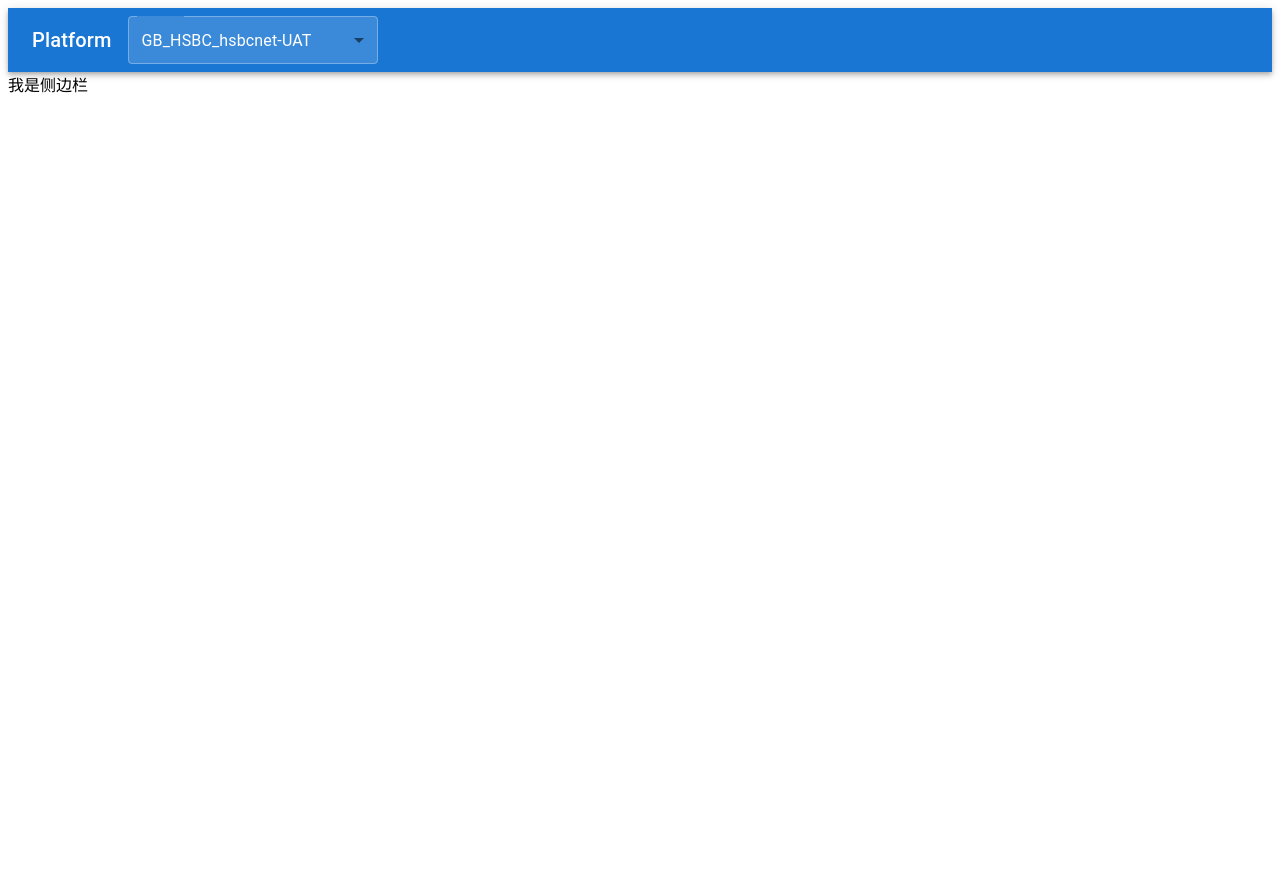
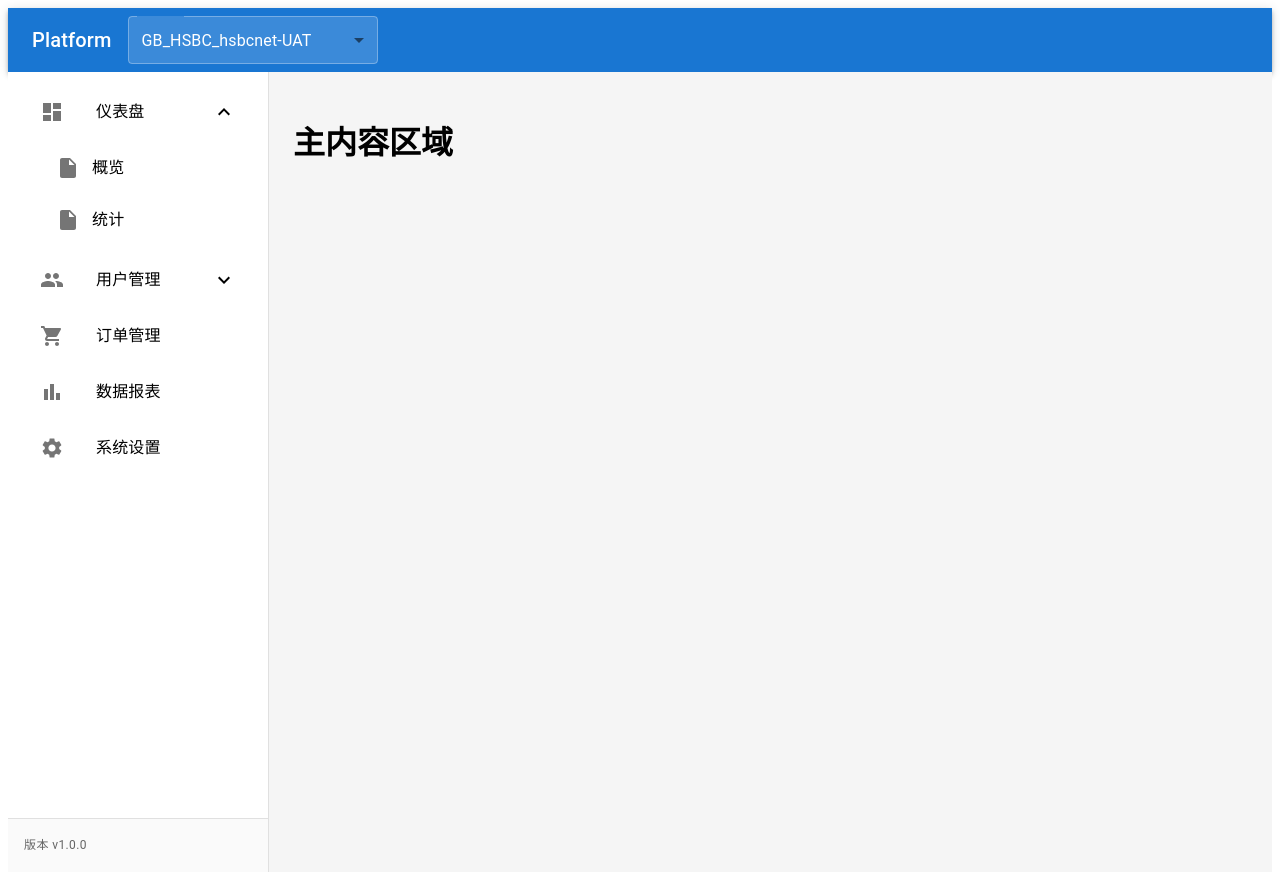
Before and after one commit to bootstrap-captain/msg-delivery-platform, a React (Vite) app in the folder msg-delivery-ui/: page / in a window 1280 px wide. Before the commit the page ends 800 px from the top, so only its background shows below. Built offline with nearby package versions, Linux system fonts and the light colour scheme; some icons are missing.

Commit message:
ui initiation

```diff
--- a/msg-delivery-ui/src/components/layout/PlatformSideBar.tsx
+++ b/msg-delivery-ui/src/components/layout/PlatformSideBar.tsx
@@ -1,8 +1,163 @@
+import {useState} from 'react';
+import {Box, Collapse, List, ListItemButton, ListItemIcon, ListItemText, Typography,} from '@mui/material';
+import {
+    BarChart as BarChartIcon,
+    Dashboard as DashboardIcon,
+    ExpandLess,
+    ExpandMore,
+    InsertDriveFile as InsertDriveFileIcon,
+    People as PeopleIcon,
+    Settings as SettingsIcon,
+    ShoppingCart as ShoppingCartIcon,
+} from '@mui/icons-material';
+
 const PlatformSideBar = () => {
+    const [openMenus, setOpenMenus] = useState({
+        dashboard: true,
+        management: false,
+    });
+
+    const handleMenuToggle = (menu: string) => {
+        setOpenMenus(prev => ({
+            ...prev,
+            [menu]: !prev[menu]
+        }));
+    };
+
     return (
-        <div>
-            我是侧边栏
-        </div>
+        <Box sx={{height: '100%', display: 'flex', flexDirection: 'column'}}>
+            {/* 菜单内容 */}
+            <Box sx={{flex: 1, overflow: 'auto', p: 2}}>
+                <List component="nav" sx={{p: 0}}>
+                    {/* 仪表盘菜单 */}
+                    <ListItemButton
+                        onClick={() => handleMenuToggle('dashboard')}
+                        sx={{
+                            borderRadius: 1,
+                            mb: 1,
+                            '&:hover': {
+                                backgroundColor: 'action.hover',
+                            },
+                        }}
+                    >
+                        <ListItemIcon>
+                            <DashboardIcon/>
+                        </ListItemIcon>
+                        <ListItemText primary="仪表盘"/>
+                        {openMenus.dashboard ? <ExpandLess/> : <ExpandMore/>}
+                    </ListItemButton>
+
+                    <Collapse in={openMenus.dashboard} timeout="auto" unmountOnExit>
+                        <List component="div" disablePadding>
+                            <ListItemButton sx={{pl: 4, borderRadius: 1, mb: 0.5}}>
+                                <ListItemIcon sx={{minWidth: 36}}>
+                                    <InsertDriveFileIcon/>
+                                </ListItemIcon>
+                                <ListItemText primary="概览"/>
+                            </ListItemButton>
+                            <ListItemButton sx={{pl: 4, borderRadius: 1, mb: 0.5}}>
+                                <ListItemIcon sx={{minWidth: 36}}>
+                                    <InsertDriveFileIcon/>
+                                </ListItemIcon>
+                                <ListItemText primary="统计"/>
+                            </ListItemButton>
+                        </List>
+                    </Collapse>
+
+                    {/* 用户管理 */}
+                    <ListItemButton
+                        onClick={() => handleMenuToggle('management')}
+                        sx={{
+                            borderRadius: 1,
+                            my: 1,
+                            '&:hover': {
+                                backgroundColor: 'action.hover',
+                            },
+                        }}
+                    >
+                        <ListItemIcon>
+                            <PeopleIcon/>
+                        </ListItemIcon>
+                        <ListItemText primary="用户管理"/>
+                        {openMenus.management ? <ExpandLess/> : <ExpandMore/>}
+                    </ListItemButton>
+
+                    <Collapse in={openMenus.management} timeout="auto" unmountOnExit>
+                        <List component="div" disablePadding>
+                            <ListItemButton sx={{pl: 4, borderRadius: 1, mb: 0.5}}>
+                                <ListItemIcon sx={{minWidth: 36}}>
+                                    <InsertDriveFileIcon/>
+                                </ListItemIcon>
+                                <ListItemText primary="用户列表"/>
+                            </ListItemButton>
+                            <ListItemButton sx={{pl: 4, borderRadius: 1, mb: 0.5}}>
+                                <ListItemIcon sx={{minWidth: 36}}>
+                                    <InsertDriveFileIcon/>
+                                </ListItemIcon>
+                                <ListItemText primary="角色管理"/>
+                            </ListItemButton>
+                        </List>
+                    </Collapse>
+
+                    {/* 单一级菜单项 */}
+                    <ListItemButton
+                        sx={{
+                            borderRadius: 1,
+                            my: 1,
+                            '&:hover': {
+                                backgroundColor: 'action.hover',
+                            },
+                        }}
+                    >
+                        <ListItemIcon>
+                            <ShoppingCartIcon/>
+                        </ListItemIcon>
+                        <ListItemText primary="订单管理"/>
+                    </ListItemButton>
+
+                    <ListItemButton
+                        sx={{
+                            borderRadius: 1,
+                            my: 1,
+                            '&:hover': {
+                                backgroundColor: 'action.hover',
+                            },
+                        }}
+                    >
+                        <ListItemIcon>
+                            <BarChartIcon/>
+                        </ListItemIcon>
+                        <ListItemText primary="数据报表"/>
+                    </ListItemButton>
+
+                    <ListItemButton
+                        sx={{
+                            borderRadius: 1,
+                            my: 1,
+                            '&:hover': {
+                                backgroundColor: 'action.hover',
+                            },
+                        }}
+                    >
+                        <ListItemIcon>
+                            <SettingsIcon/>
+                        </ListItemIcon>
+                        <ListItemText primary="系统设置"/>
+                    </ListItemButton>
+                </List>
+            </Box>
+
+            {/* 底部信息 */}
+            <Box sx={{
+                p: 2,
+                borderTop: '1px solid #e0e0e0',
+                backgroundColor: 'grey.50',
+            }}>
+                <Typography variant="caption" color="text.secondary">
+                    版本 v1.0.0
+                </Typography>
+            </Box>
+        </Box>
     );
 };
 
--- a/msg-delivery-ui/src/pages/Home.tsx
+++ b/msg-delivery-ui/src/pages/Home.tsx
@@ -1,11 +1,46 @@
-import {PlatformHeader} from "../components/layout/PlatformHeader.tsx";
+import { PlatformHeader } from "../components/layout/PlatformHeader.tsx";
 import PlatformSideBar from "../components/layout/PlatformSideBar.tsx";
+import Box from "@mui/material/Box";
 
 export const Home = () => {
     return (
-        <div>
-            <PlatformHeader/>
-            <PlatformSideBar/>
-        </div>
+        <>
+            <PlatformHeader />
+            <Box sx={{ display: 'flex', flexDirection: 'column', height: '100vh' }}>
+                {/* Header - 顶部 */}
+
+
+                <Box sx={{
+                    display: 'flex',
+                    flex: 1,
+                    overflow: 'hidden',
+                }}>
+                    {/* 侧边栏区域 - 使用普通的 Box */}
+                    <Box sx={{
+                        width: 260, // 固定宽度
+                        flexShrink: 0, // 防止被压缩
+                        borderRight: '1px solid #e0e0e0',
+                        backgroundColor: '#fff',
+                        overflow: 'auto', // 如果内容过多可以滚动
+                    }}>
+                        <PlatformSideBar />
+                    </Box>
+
+                    {/* 主内容区域 */}
+                    <Box
+                        component="main"
+                        sx={{
+                            flex: 1, // 占据剩余所有空间
+                            p: 3,
+                            backgroundColor: '#f5f5f5',
+                            overflow: 'auto',
+                        }}
+                    >
+                        <h1>主内容区域</h1>
+                    </Box>
+                </Box>
+            </Box>
+        </>
+
     );
 };
```
